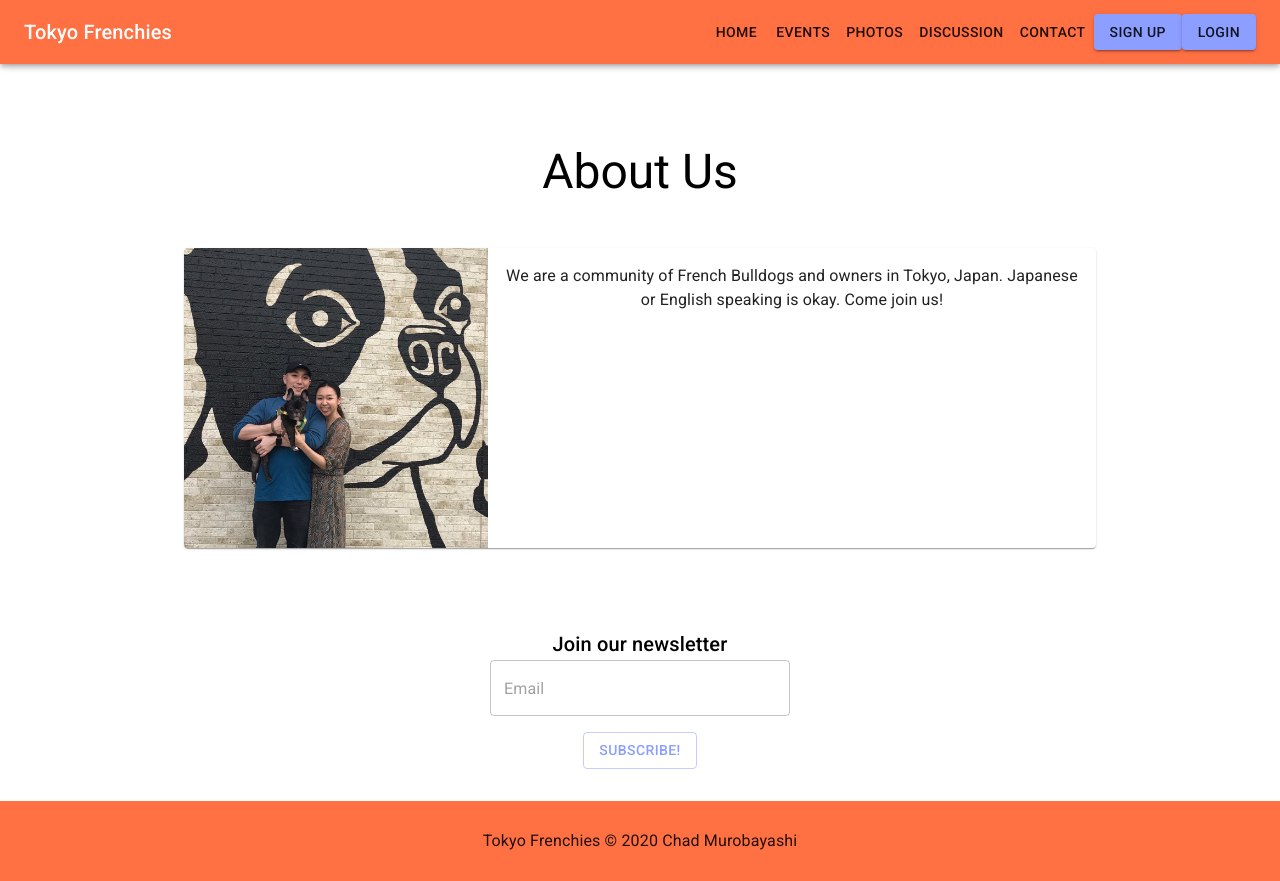
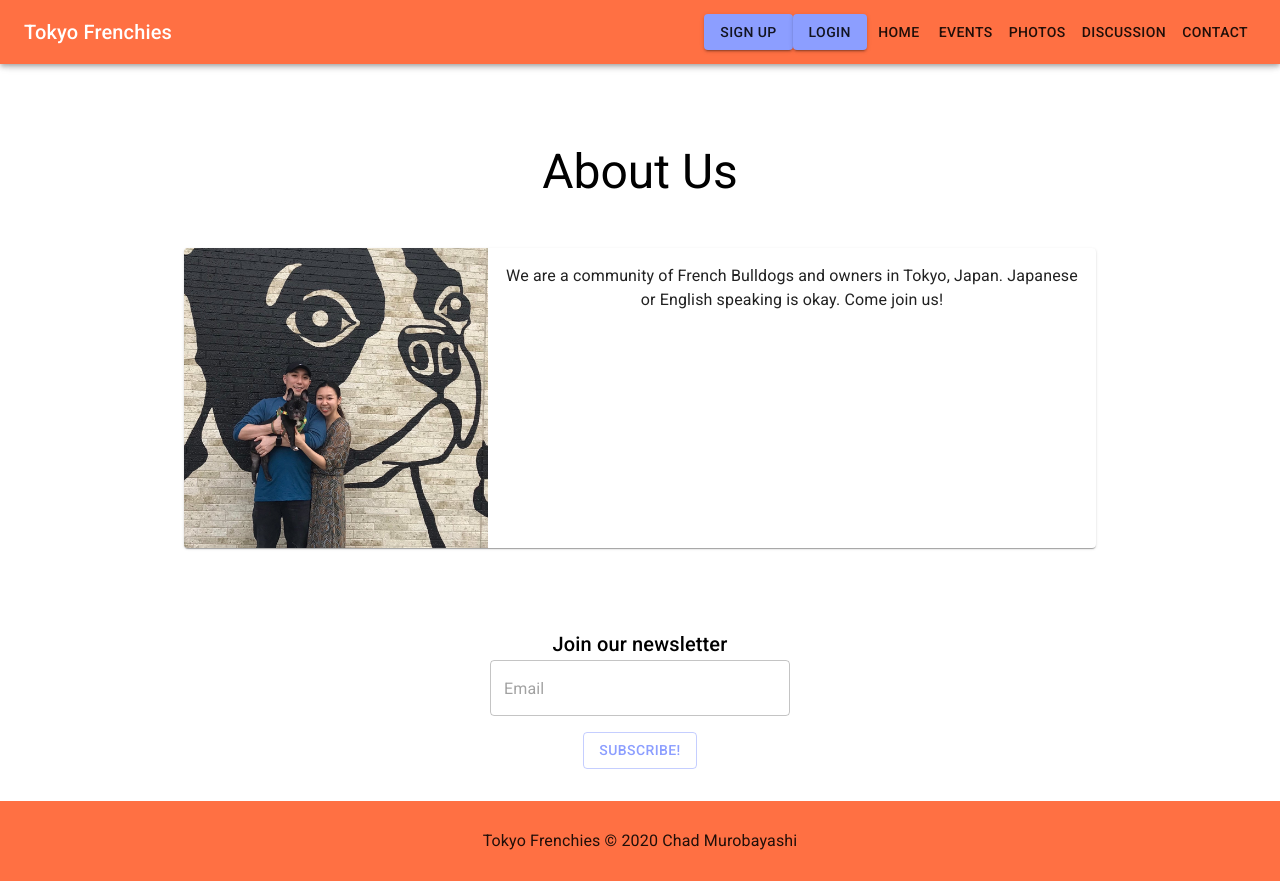
Before and after one commit to chadmuro/frenchie-jp, a React (Create React App) app: page /contact in a window 1280 px wide. Built offline with nearby package versions, Linux system fonts and the light colour scheme; no server answers.

Commit message:
implement context for authorization

```diff
--- a/src/components/App.js
+++ b/src/components/App.js
@@ -1,4 +1,4 @@
-import React, { useState } from 'react';
+import React from 'react';
 import { BrowserRouter, Route } from 'react-router-dom';
 import { makeStyles } from '@material-ui/styles';
 import Header from './Header';
@@ -8,7 +8,7 @@ import Photos from './Photos';
 import Discussion from './Discussion';
 import Contact from './Contact';
 import Footer from './Footer';
-import { auth } from '../firebase/config';
+import AuthContextProvider from '../contexts/AuthContext';
 
 const useStyles = makeStyles({
 	container: {
@@ -20,29 +20,20 @@ const useStyles = makeStyles({
 
 const App = () => {
 	const classes = useStyles();
-	const [isLoggedIn, setIsLoggedIn] = useState(false);
-
-	auth.onAuthStateChanged((user) => {
-		if (user) {
-			setIsLoggedIn(true);
-			console.log('logged in as ' + user.email)
-		} else {
-			setIsLoggedIn(false);
-			console.log('not logged in');
-		}
-	});
 
 	return (
 		<div>
 			<BrowserRouter>
 				<div className={classes.container}>
-					<Header isLoggedIn={isLoggedIn} setIsLoggedIn={setIsLoggedIn} />
+					<AuthContextProvider>
+						<Header />
 						<Route path="/" exact component={Home} />
 						<Route path="/events" exact component={Events} />
 						<Route path="/photos" exact component={Photos} />
 						<Route path="/discussion" exact component={Discussion} />
 						<Route path="/contact" exact component={Contact} />
 						<Footer />
+					</AuthContextProvider>
 				</div>
 			</BrowserRouter>
 		</div>
--- a/src/components/Header.js
+++ b/src/components/Header.js
@@ -1,35 +1,49 @@
-import React, { useState } from 'react';
+import React, { useState, useContext } from 'react';
 import { Link } from 'react-router-dom';
 import { makeStyles, useTheme } from '@material-ui/core/styles';
-import { AppBar, Toolbar, Button, Typography, IconButton, Menu, MenuItem } from '@material-ui/core';
+import {
+	AppBar,
+	Toolbar,
+	Button,
+	Typography,
+	IconButton,
+	Menu,
+	MenuItem,
+} from '@material-ui/core';
 import useMediaQuery from '@material-ui/core/useMediaQuery';
 import MenuIcon from '@material-ui/icons/Menu';
 import SignUpModal from './users/SignUpModal';
 import LoginModal from './users/LoginModal';
 import { authLogout } from '../hooks/useAuth';
+import { AuthContext } from '../contexts/AuthContext';
 
 const useStyles = makeStyles({
 	link: {
 		textDecoration: 'none',
-		color: '#220A03'
+		color: '#220A03',
 	},
-    title: {
+	title: {
 		flexGrow: 1,
 		textDecoration: 'none',
-		color: '#fff'
-    }
+		color: '#fff',
+	},
+	navigation: {
+		display: 'flex',
+		justifyContent: 'center',
+	}
 });
 
-const Header = ({ isLoggedIn, setIsLoggedIn }) => {
+const Header = () => {
 	const classes = useStyles();
+	const { isLoggedIn } = useContext(AuthContext);
 	const theme = useTheme();
-	const isMobile = useMediaQuery(theme.breakpoints.down("sm"));
+	const isMobile = useMediaQuery(theme.breakpoints.down('sm'));
 	const [anchorEl, setAnchorEl] = useState(null);
 	const open = Boolean(anchorEl);
 	const [openSignUp, setOpenSignUp] = useState(false);
 	const [openLogin, setOpenLogin] = useState(false);
 
-	const handleMenu = (event) => {
+	const handleMenu = event => {
 		setAnchorEl(event.currentTarget);
 	};
 
@@ -50,7 +64,7 @@ const Header = ({ isLoggedIn, setIsLoggedIn }) => {
 	const handleLogout = () => {
 		authLogout();
 		handleClose();
-	}
+	};
 
 	return (
 		<div>
@@ -59,7 +73,38 @@ const Header = ({ isLoggedIn, setIsLoggedIn }) => {
 					<Link to="/" className={classes.title}>
 						<Typography variant="h6">Tokyo Frenchies</Typography>
 					</Link>
-					<div>
+					<div className={classes.navigation}>
+						{!isLoggedIn && (
+							<>
+								<SignUpModal open={openSignUp} setOpen={setOpenSignUp} />
+								<Button
+									variant="contained"
+									color="secondary"
+									onClick={openSignUpModal}
+								>
+									Sign Up
+								</Button>
+
+								<LoginModal open={openLogin} setOpen={setOpenLogin} />
+								<Button
+									variant="contained"
+									color="secondary"
+									onClick={openLoginModal}
+								>
+									Login
+								</Button>
+							</>
+						)}
+						{isLoggedIn && (
+							<Button
+								variant="contained"
+								color="secondary"
+								onClick={handleLogout}
+							>
+								Logout
+							</Button>
+						)}
+
 						{isMobile ? (
 							<>
 								<IconButton
@@ -109,24 +154,6 @@ const Header = ({ isLoggedIn, setIsLoggedIn }) => {
 											Contact
 										</Link>
 									</MenuItem>
-									{!isLoggedIn && (
-										<>
-											<SignUpModal open={openSignUp} setOpen={setOpenSignUp} />
-											<MenuItem onClick={openSignUpModal}>Sign Up</MenuItem>
-
-											<LoginModal open={openLogin} setOpen={setOpenLogin} />
-											<MenuItem onClick={openLoginModal}>Login</MenuItem>
-										</>
-									)}
-									{isLoggedIn && (
-										<MenuItem
-											variant="contained"
-											color="secondary"
-											onClick={handleLogout}
-										>
-											Logout
-										</MenuItem>
-									)}
 								</Menu>
 							</>
 						) : (
@@ -146,36 +173,6 @@ const Header = ({ isLoggedIn, setIsLoggedIn }) => {
 								<Link to="/contact" className={classes.link}>
 									<Button>Contact</Button>
 								</Link>
-								{!isLoggedIn && (
-									<>
-										<SignUpModal open={openSignUp} setOpen={setOpenSignUp} />
-										<Button
-											variant="contained"
-											color="secondary"
-											onClick={openSignUpModal}
-										>
-											Sign Up
-										</Button>
-
-										<LoginModal open={openLogin} setOpen={setOpenLogin} />
-										<Button
-											variant="contained"
-											color="secondary"
-											onClick={openLoginModal}
-										>
-											Login
-										</Button>
-									</>
-								)}
-								{isLoggedIn && (
-									<Button
-										variant="contained"
-										color="secondary"
-										onClick={authLogout}
-									>
-										Logout
-									</Button>
-								)}
 							</>
 						)}
 					</div>
--- /dev/null
+++ b/src/contexts/AuthContext.js
@@ -0,0 +1,26 @@
+import React, { createContext, useState } from 'react';
+import { auth } from '../firebase/config';
+
+export const AuthContext = createContext();
+
+const AuthContextProvider = props => {
+    const [isLoggedIn, setIsLoggedIn] = useState(false);
+
+    auth.onAuthStateChanged(user => {
+			if (user) {
+				setIsLoggedIn(true);
+				console.log('logged in as ' + user.email);
+			} else {
+				setIsLoggedIn(false);
+				console.log('not logged in');
+			}
+		});
+
+    return (
+        <AuthContext.Provider value={{isLoggedIn}}>
+            {props.children}
+        </AuthContext.Provider>
+    )
+}
+
+export default AuthContextProvider;
```
Lines whose indentation alone changed are shown as unchanged.
